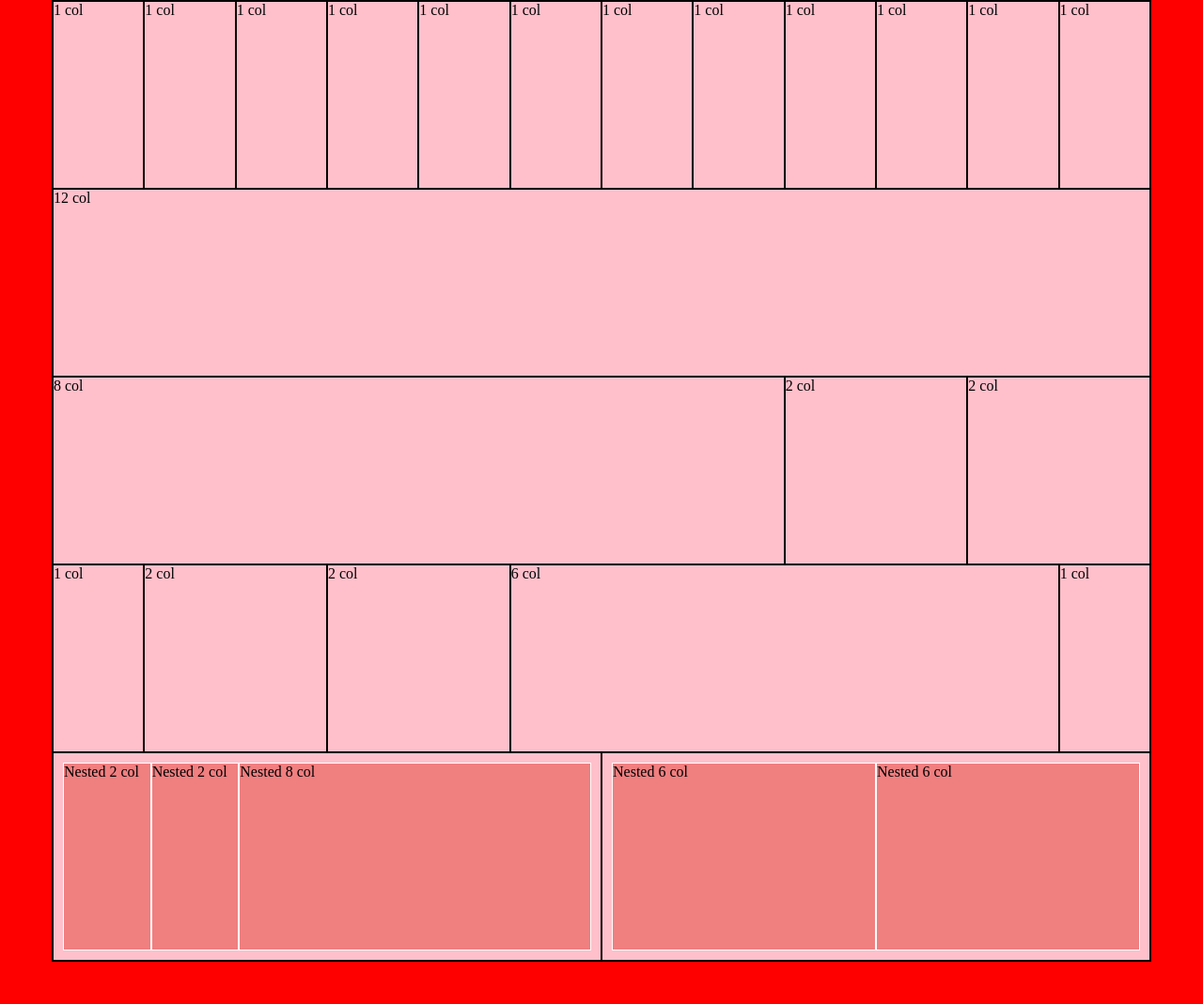
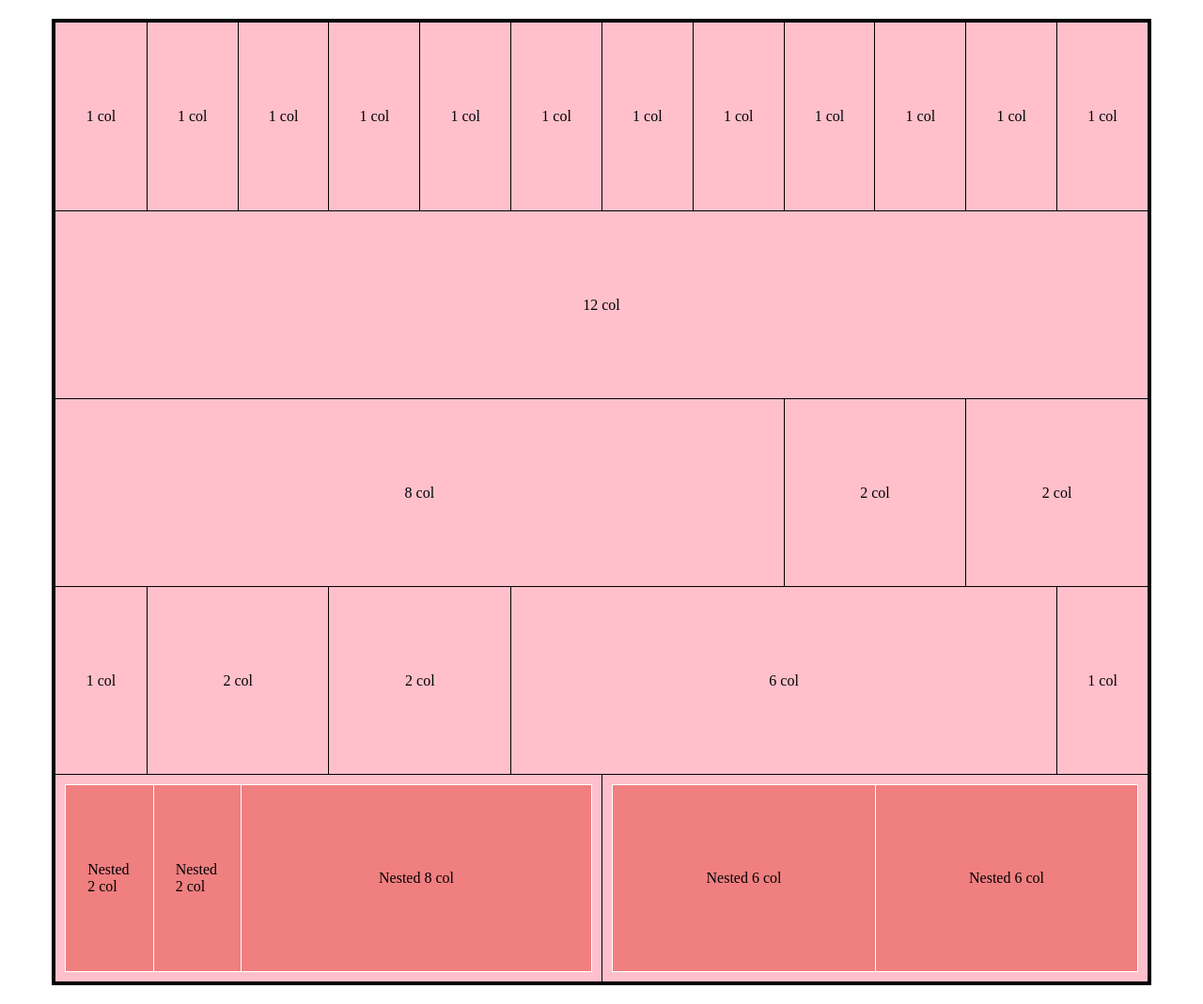
Before and after one commit to Geeogee/html-css-12bool, a plain HTML site: page index.html in a window 1280 px wide. Shown: the whole page at 94% size. Before the commit the page ends 1024 px from the top, so only its background shows below. Drawn offline with Linux system fonts and the light colour scheme.

Commit message:
Layout finished

```diff
--- a/css/main.css
+++ b/css/main.css
@@ -1,11 +1,14 @@
-body {
-  background-color: red;
+
+.container {
+  border: 4px solid #000;
+  margin: 20px auto;
 }
 
-/* debug */
-.container {
-  background-color: blue;
-  border: 1px solid #000;
+.valign-center {
+  position: absolute;
+  top: 50%;
+  left: 50%;
+  transform: translate(-50%,-50%);
 }
 
 div[class*="col-"] {
@@ -13,13 +16,39 @@ div[class*="col-"] {
   background-color: #ffc0cb;
   min-height: 200px;
   border: 1px solid #000;
+  border-bottom: 0;
+  border-right: 0;
+  position: relative;
 }
 
-.container > .row:last-child > [class*="col-"] {
+.row:first-child > div[class*="col-"] {
+  border-top: 0;
+}
+
+  div[class*="col-"]:first-child {
+    border-left: 0;
+  }
+
+.container > .row:last-child > div[class*="col-"] {
   padding: 10px;
 }
 
-.row .row > [class*="col-"] {
+.row .row > div[class*="col-"] {
+  background-color: #f07f80;
+  border: 4px solid #FFF;
+}
+
+.row .row > div[class*="col-"] {
   background-color: #f07f80;
   border: 1px solid #FFF;
 }
+
+.row .row > div[class*="col-"] {
+  background-color: #f07f80;
+  border-right: 0;
+}
+
+.row .row > div[class*="col-"]:last-child {
+  background-color: #f07f80;
+  border-right: 1px solid #FFF;;
+}
--- a/index.html
+++ b/index.html
@@ -14,51 +14,75 @@
       <div class="row">
 
         <div class="col-1">
+          <span class="valign-center">
             1 col
+          </span>
         </div>
 
         <div class="col-1">
+          <span class="valign-center">
             1 col
+          </span>
         </div>
 
         <div class="col-1">
+          <span class="valign-center">
             1 col
+          </span>
         </div>
 
         <div class="col-1">
+          <span class="valign-center">
             1 col
+          </span>
         </div>
 
         <div class="col-1">
+          <span class="valign-center">
             1 col
+          </span>
         </div>
 
         <div class="col-1">
+          <span class="valign-center">
             1 col
+          </span>
         </div>
 
         <div class="col-1">
+          <span class="valign-center">
             1 col
+          </span>
         </div>
 
         <div class="col-1">
+          <span class="valign-center">
             1 col
+          </span>
         </div>
 
         <div class="col-1">
+          <span class="valign-center">
             1 col
+          </span>
         </div>
 
         <div class="col-1">
+          <span class="valign-center">
             1 col
+          </span>
         </div>
 
         <div class="col-1">
+          <span class="valign-center">
             1 col
+          </span>
         </div>
 
         <div class="col-1">
+          <span class="valign-center">
             1 col
+          </span>
         </div>
 
       </div>
@@ -67,7 +91,9 @@
       <div class="row">
 
         <div class="col-12">
+          <span class="valign-center">
             12 col
+          </span>
         </div>
 
       </div>
@@ -76,15 +102,21 @@
       <div class="row">
 
         <div class="col-8">
+          <span class="valign-center">
             8 col
+          </span>
         </div>
 
         <div class="col-2">
+          <span class="valign-center">
             2 col
+          </span>
         </div>
 
         <div class="col-2">
+          <span class="valign-center">
             2 col
+          </span>
         </div>
 
       </div>
@@ -93,23 +125,33 @@
       <div class="row">
 
         <div class="col-1">
+          <span class="valign-center">
             1 col
+          </span>
         </div>
 
         <div class="col-2">
+          <span class="valign-center">
             2 col
+          </span>
         </div>
 
         <div class="col-2">
+          <span class="valign-center">
             2 col
+          </span>
         </div>
 
         <div class="col-6">
+          <span class="valign-center">
             6 col
+          </span>
         </div>
 
         <div class="col-1">
+          <span class="valign-center">
             1 col
+          </span>
         </div>
 
 
@@ -124,15 +166,21 @@
           <div class="row">
 
             <div class="col-2">
+              <span class="valign-center">
                 Nested 2 col
+              </span>
             </div>
 
             <div class="col-2">
+              <span class="valign-center">
                 Nested 2 col
+              </span>
             </div>
 
             <div class="col-8">
+              <span class="valign-center">
                 Nested 8 col
+              </span>
             </div>
 
           </div>
@@ -144,11 +192,15 @@
           <div class="row">
 
             <div class="col-6">
+              <span class="valign-center">
                 Nested 6 col
+              </span>
             </div>
 
             <div class="col-6">
+              <span class="valign-center">
                 Nested 6 col
+              </span>
             </div>
 
           </div>
```
Lines whose indentation alone changed are shown as unchanged.
